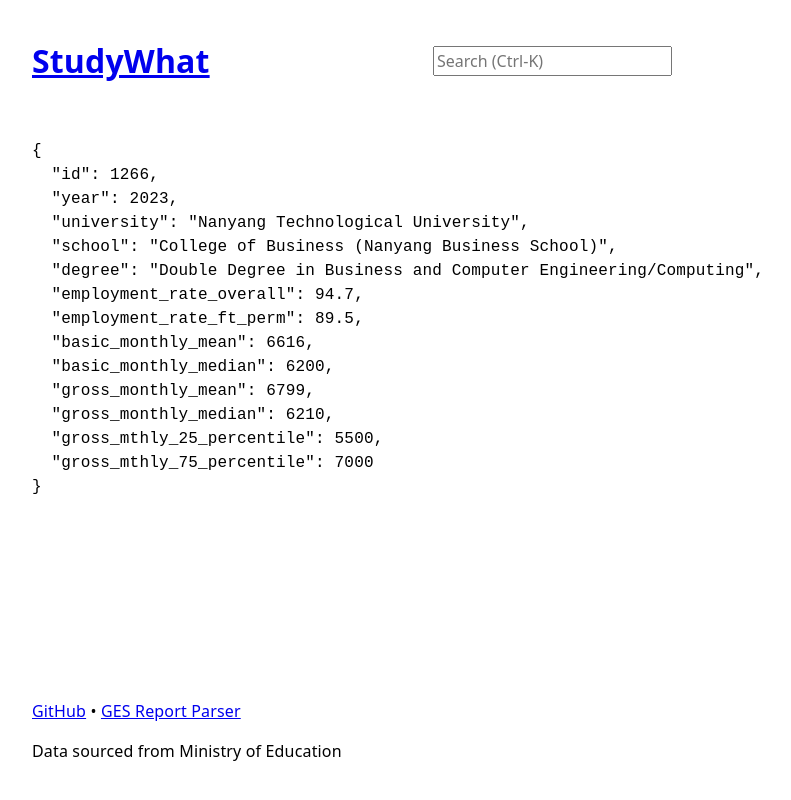
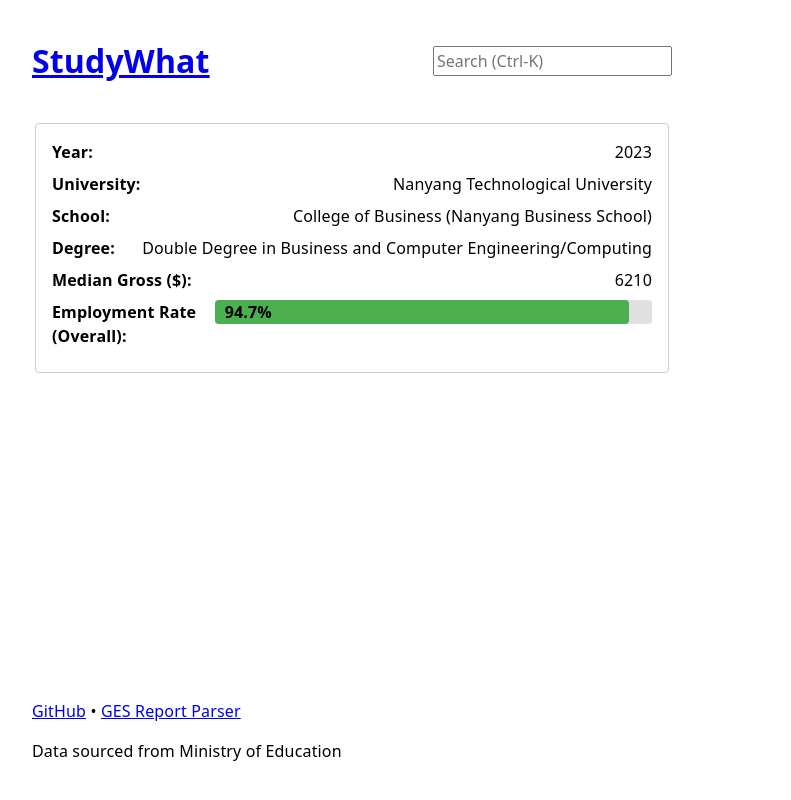
Before and after one commit to hewliyang/studywhat, a SvelteKit app: page /degree/1266 in a window 1280 px wide. Shown: the whole page, without its empty margins (288-1079 px from the left). Built offline with nearby package versions, Linux system fonts and the light colour scheme.

Commit message:
feat: temporary degree view

```diff
--- a/src/routes/degree/[id]/+page.svelte
+++ b/src/routes/degree/[id]/+page.svelte
@@ -2,6 +2,92 @@
 	export let data;
 </script>
 
-<div>
-	<pre>{JSON.stringify(data.degree, null, 2)}</pre>
+<div class="data-record">
+	<div class="record-row">
+		<div class="record-label">Year:</div>
+		<div class="record-value">{data.degree.year}</div>
+	</div>
+	<div class="record-row">
+		<div class="record-label">University:</div>
+		<div class="record-value">{data.degree.university}</div>
+	</div>
+	<div class="record-row">
+		<div class="record-label">School:</div>
+		<div class="record-value">{data.degree.school}</div>
+	</div>
+	<div class="record-row">
+		<div class="record-label">Degree:</div>
+		<div class="record-value">{data.degree.degree}</div>
+	</div>
+	<div class="record-row">
+		<div class="record-label">Median Gross ($):</div>
+		<div class="record-value">{data.degree.gross_monthly_median}</div>
+	</div>
+	<div class="record-row">
+		<div class="record-label">Employment Rate (Overall):</div>
+		<div class="record-value bar-container">
+			<div class="bar-value">{data.degree.employment_rate_overall}%</div>
+			<div
+				class="bar-fill"
+				style="width: {data.degree.employment_rate_overall}%;"
+			></div>
+		</div>
+	</div>
 </div>
+
+<style>
+	.data-record {
+		border: 1px solid #ccc;
+		border-radius: 4px;
+		padding: 1rem;
+		max-width: 600px;
+		margin: 0 auto;
+	}
+
+	.record-row {
+		display: flex;
+		justify-content: space-between;
+		margin-bottom: 0.5rem;
+	}
+
+	.record-label {
+		font-weight: bold;
+	}
+
+	.record-value {
+		text-wrap: balance;
+		text-align: right;
+	}
+
+	.bar-container {
+		width: 100%;
+		height: 24px;
+		background-color: #e0e0e0;
+		border-radius: 4px;
+		position: relative;
+	}
+
+	.bar-fill {
+		height: 100%;
+		background-color: #4caf50;
+		border-radius: 4px;
+	}
+
+	.bar-value {
+		position: absolute;
+		top: 50%;
+		left: 10px;
+		transform: translateY(-50%);
+		font-weight: bold;
+	}
+
+	@media (max-width: 480px) {
+		.record-row {
+			flex-direction: column;
+		}
+
+		.record-label {
+			margin-bottom: 0.25rem;
+		}
+	}
+</style>
```
